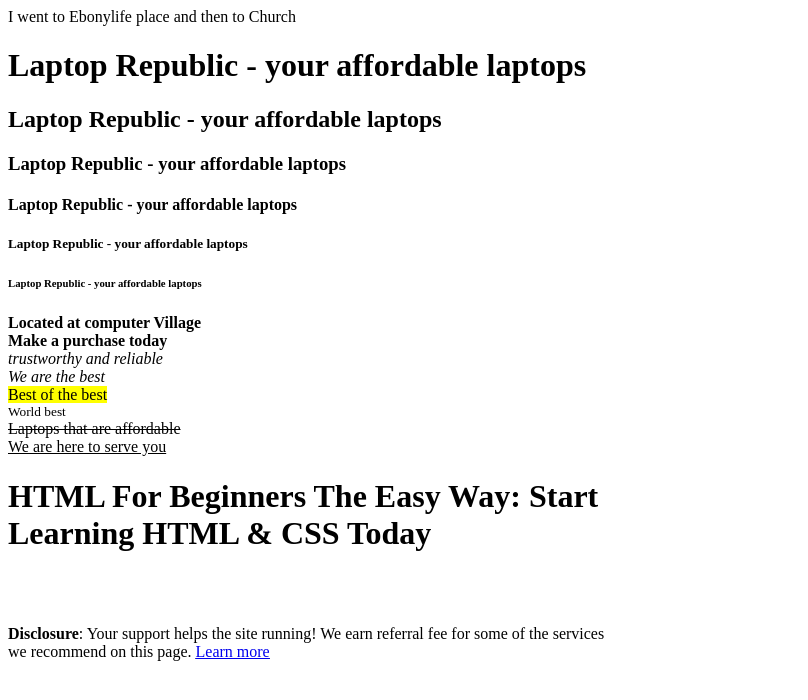
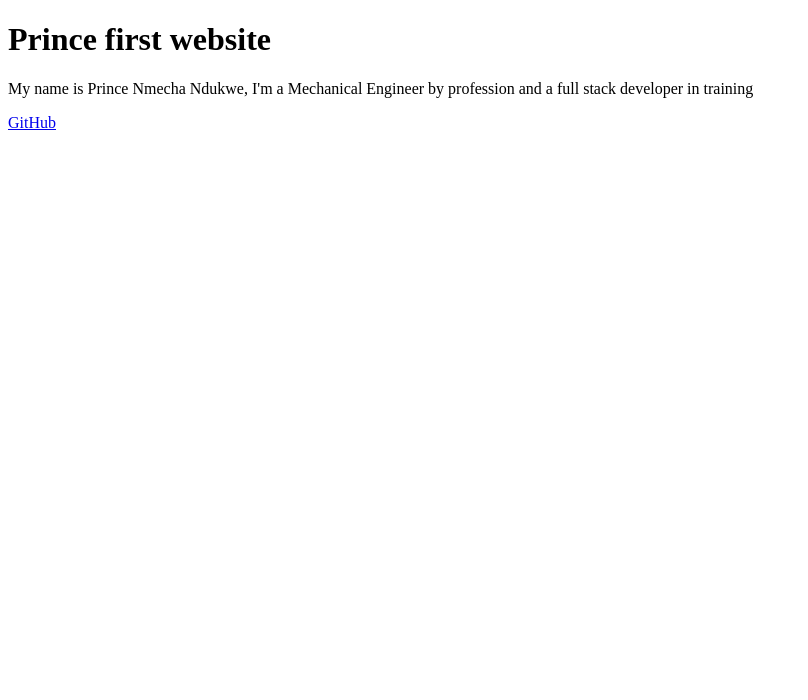
Before and after one commit to Charles54/laptoprepublic, a plain HTML site: page index.html in a window 1280 px wide. Shown: the whole page, without its empty margins (0-808 px from the left). Drawn offline with Linux system fonts and the light colour scheme.

Commit message:
Updated Prince website

```diff
--- a/index.html
+++ b/index.html
@@ -1,42 +1,14 @@
-<html>
-
+<!DOCTYPE html>
+<html lang="en">
 <head>
-
-    <title>
-        Laptop Republic
-    </title>
-
+    <meta charset="UTF-8">
+    <meta http-equiv="X-UA-Compatible" content="IE=edge">
+    <meta name="viewport" content="width=device-width, initial-scale=1.0">
+    <title>Prince's Website</title>
 </head>
-
 <body>
-<p>I went to Ebonylife place and then to Church</p>
-<h1>Laptop Republic - your affordable laptops</h1>
-<h2>Laptop Republic - your affordable laptops</h2>
-<h3>Laptop Republic - your affordable laptops</h3>
-<h4>Laptop Republic - your affordable laptops</h4>
-<h5>Laptop Republic - your affordable laptops</h5>
-<h6>Laptop Republic - your affordable laptops</h6>
-<b>Located at computer Village</b>
-<br/>
-<strong>Make a purchase today</strong>
-<br/>
-<i>trustworthy and reliable</i>
-<br/>
-<em>We are the best</em> <br/>
-<mark>Best of the best</mark> <br/>
-<small> World best</small><br/>
-<strike>Laptops that are affordable</strike><br/>
-<u>We are here to serve you</u><br/>
-
-<h1>HTML For Beginners The Easy Way: Start <br/>Learning HTML & CSS Today</h1>
-<br/>
-<br/>
-<p> <b>Disclosure</b>: Your support helps the site running! We earn referral fee for some of the services <br/> we recommend on this page. <u> <a href="https://google.com" target="_blank">Learn more</a> </u> </p>
-
-
+    <h1>Prince first website</h1>
+    <p>My name is Prince Nmecha Ndukwe, I'm a Mechanical Engineer by profession and a full stack developer in training</p>
+    <a href="https://github.com/Charles54" target="_blank">GitHub</a>
 </body>
-
-
-
-
 </html>
```
